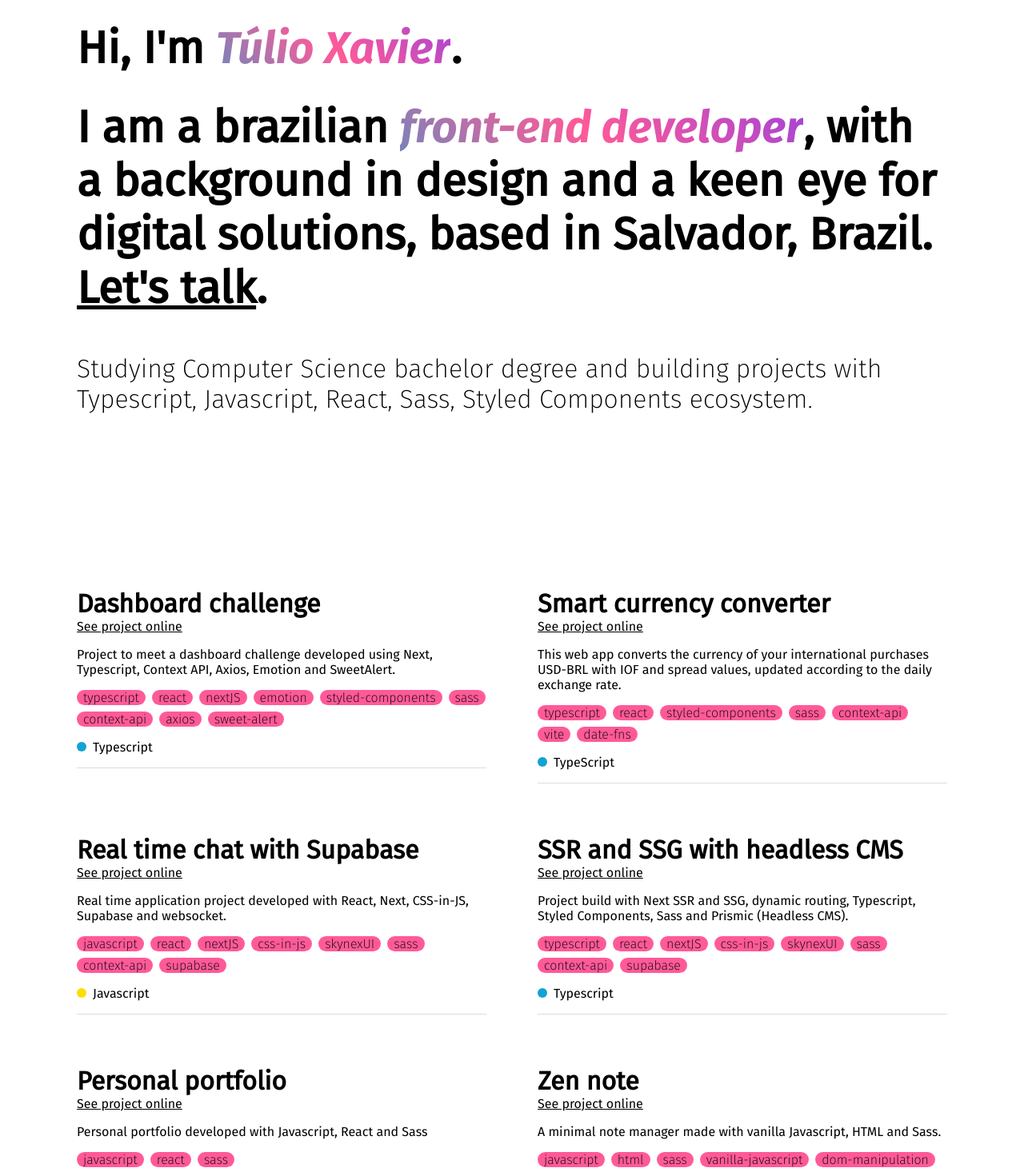
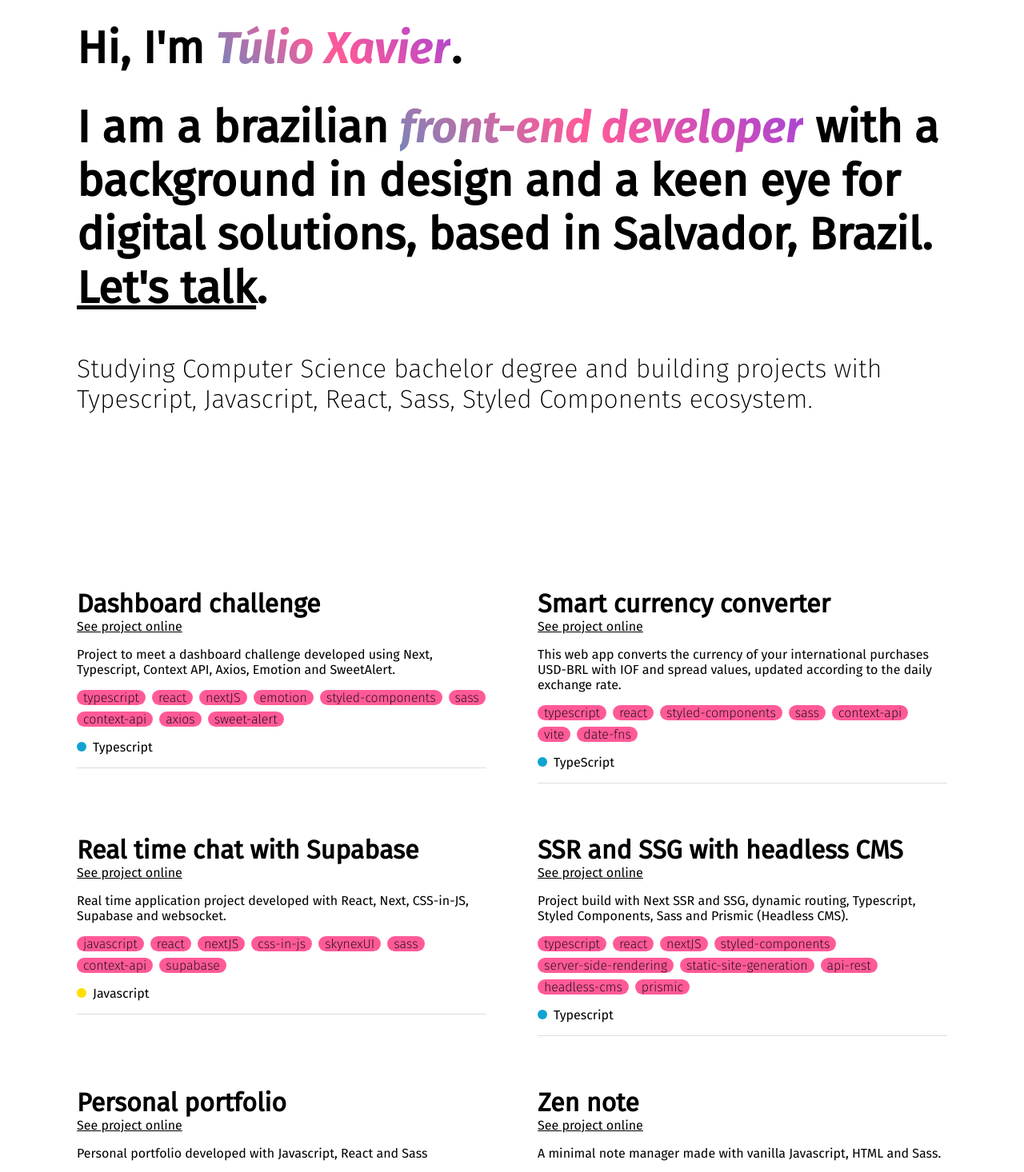
Before and after one commit to tuliopxavier/portfolio, a React (Create React App) app: page / in a window 1280 px wide. Shown: the part 160-1626 px from the top of the page at 80% size. Built offline with nearby package versions, Linux system fonts and the light colour scheme.

Commit message:
:speech_balloon: update content

```diff
--- a/src/components/Header.jsx
+++ b/src/components/Header.jsx
@@ -27,9 +27,9 @@ export const Header = () => {
       </div>
 
       <div id="social-items">
-        <a href="http://www.github.com/tuliopxavier" target="_blank" rel="noreferrer"><GithubIcon className="social-item" alt='classial github flat icon' /></a>
-        <a href="https://www.linkedin.com/in/tuliopxavier/" target="_blank" rel="noreferrer"><LinkedinIcon className="social-item" alt='classical linkedin flat icon' /></a>
-        <a href="http://www.twitter.com/tuliopxavier" target="_blank" rel="noreferrer"><TwitterIcon className="social-item" alt='classical twitter flat icon' /></a>
+        <a href="http://www.github.com/tuliopxavier" target="_blank" rel="noreferrer"><GithubIcon className="social-item" ariaLabeledBy='classial github flat icon' /></a>
+        <a href="https://www.linkedin.com/in/tuliopxavier/" target="_blank" rel="noreferrer"><LinkedinIcon className="social-item" ariaLabeledBy='classical linkedin flat icon' /></a>
+        <a href="http://www.twitter.com/tuliopxavier" target="_blank" rel="noreferrer"><TwitterIcon className="social-item" ariaLabeledBy='classical twitter flat icon' /></a>
       </div>
 
     </header>
--- a/src/components/Home.jsx
+++ b/src/components/Home.jsx
@@ -4,7 +4,7 @@ export const Home = () => {
   return (
     <div id="home">
       <p>Hi, I'm <span className='color-motion'>Túlio Xavier</span>.</p>
-      <p>I am a brazilian <span className='color-motion'>front-end developer</span>, with a background in design and a keen eye for digital solutions, based in Salvador, Brazil. <a href="mailto:tuliopxavier@gmail.com" target='_blank' rel="noreferrer">Let's talk</a>.</p>
+      <p>I am a brazilian <span className='color-motion'>front-end developer</span> with a background in design and a keen eye for digital solutions, based in Salvador, Brazil. <a href="mailto:tuliopxavier@gmail.com" target='_blank' rel="noreferrer">Let's talk</a>.</p>
       <p>Studying Computer Science bachelor degree and building projects with Typescript, Javascript, React, Sass, Styled Components ecosystem.</p>
     </div>
     // <div id="home">
--- a/src/worksList.js
+++ b/src/worksList.js
@@ -36,7 +36,7 @@ export let worksList = [
     description: 'Project build with Next SSR and SSG, dynamic routing, Typescript, Styled Components, Sass and Prismic (Headless CMS).',
     demo: 'https://prismic-next-styledcomponents.vercel.app/',
     language: 'Typescript',
-    topics: [ 'typescript', 'react', 'nextJS', 'css-in-js', 'skynexUI', 'sass', 'context-api', 'supabase'],
+    topics: [ 'typescript', 'react', 'nextJS', 'styled-components', 'server-side-rendering', 'static-site-generation', 'api-rest', 'headless-cms','prismic'],
     color: '#11a3d2'
   },
   {
@@ -56,7 +56,7 @@ export let worksList = [
     description: 'A minimal note manager made with vanilla Javascript, HTML and Sass.',
     demo: 'https://zennote.vercel.app/',
     language: 'Sass',
-    topics: [ 'javascript', 'html', 'sass', 'vanilla-javascript', 'dom-manipulation', 'css-animation'],
+    topics: [ 'javascript', 'html', 'sass', 'dom-manipulation', 'css-animation'],
     color: '#ff5a98'
   },
   {
```
